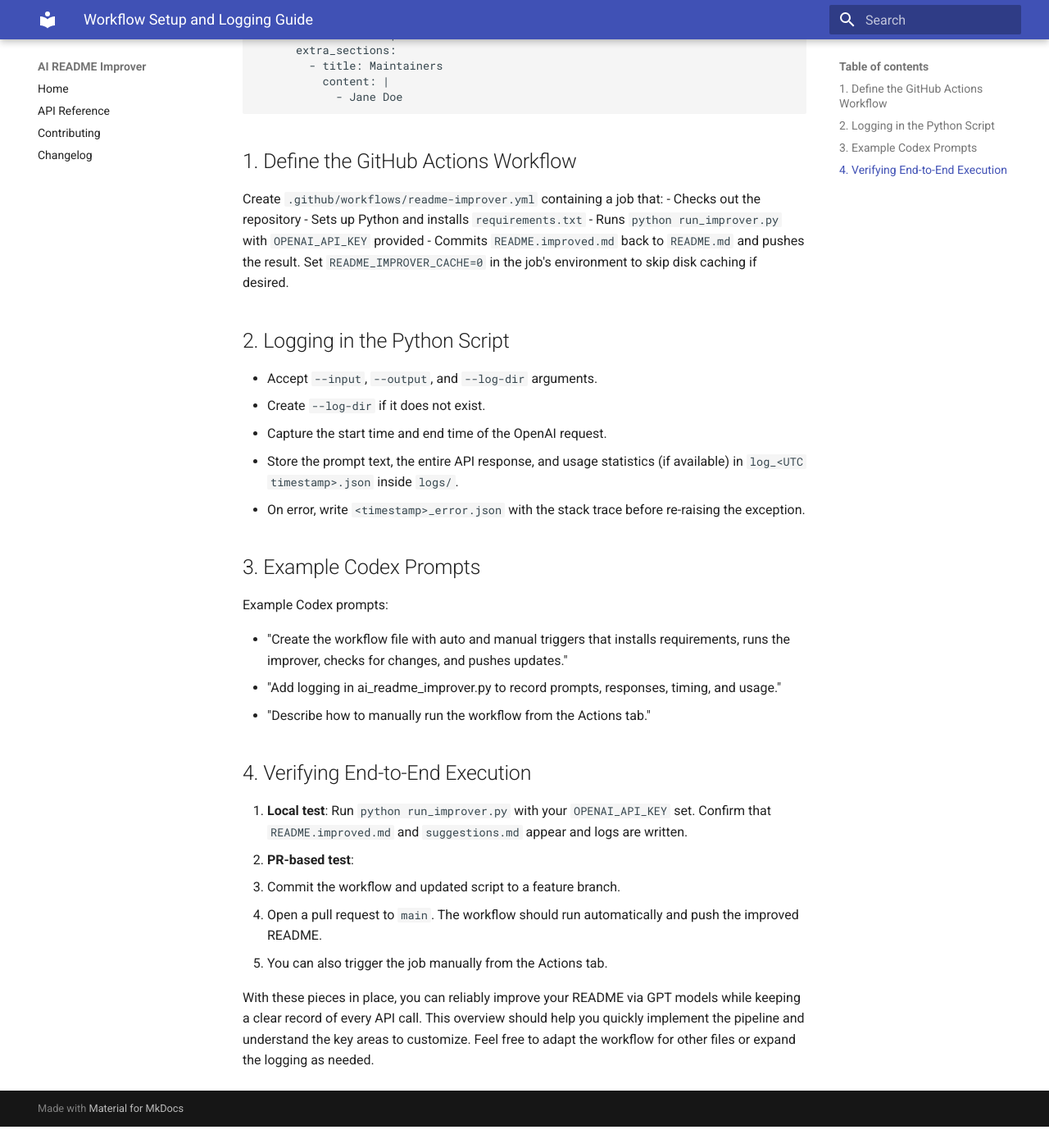
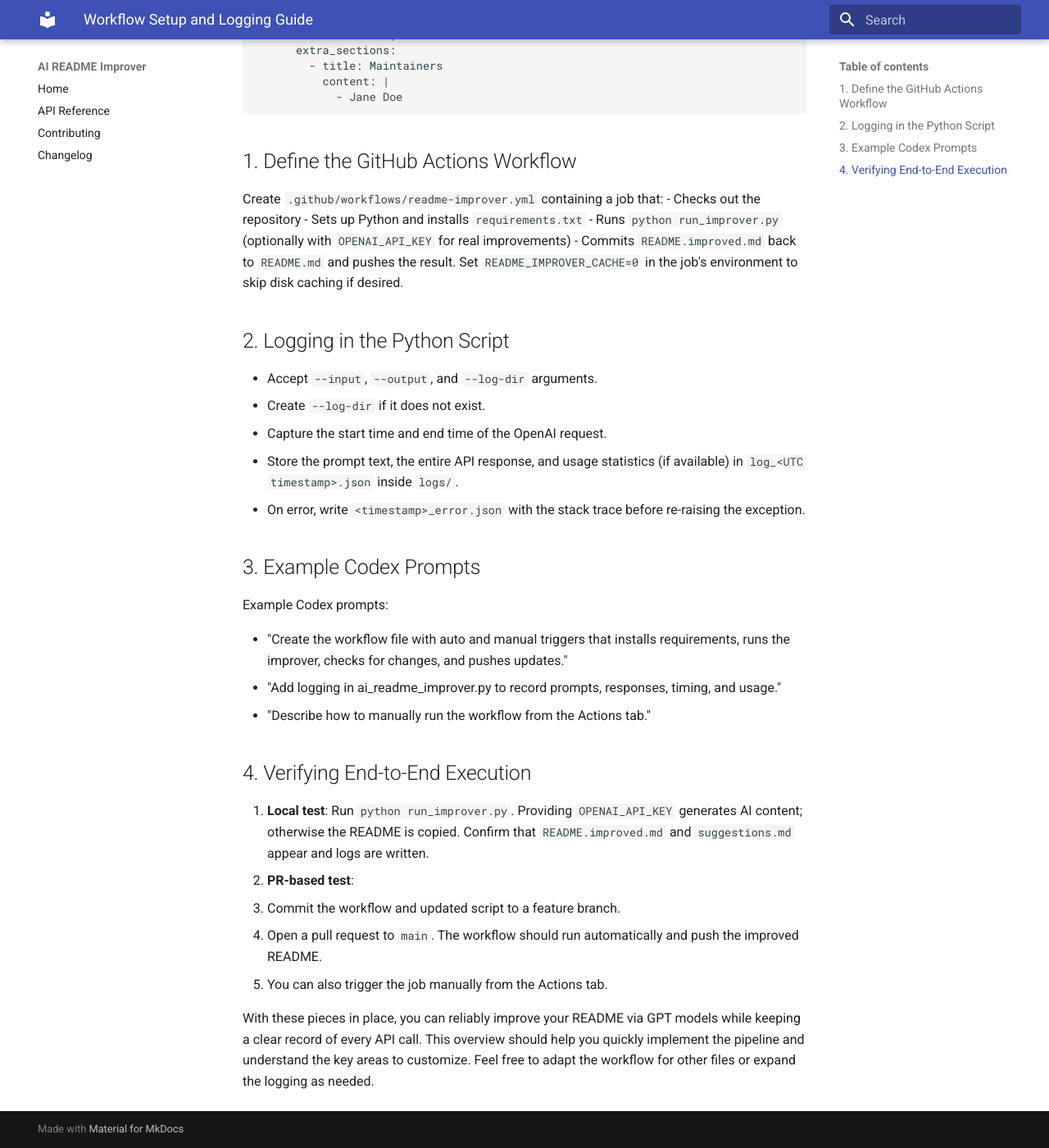
Before and after one commit to habib13352/ai-readme-improver, an MkDocs documentation site: the page built from docs/workflow_instructions.md, in a window 1280 px wide and 1400 px high, scrolled down 440 px. Shown: the whole window at 82% size. Built offline with MkDocs 1.6.1 and Material for MkDocs 9.7.7, drawn with Linux system fonts in a browser that asks for light colours; before the commit the page ends 1814 px from its top, so only the background shows below that.

Commit message:
docs: clarify optional OPENAI_API_KEY

```diff
--- a/docs/workflow_instructions.md
+++ b/docs/workflow_instructions.md
@@ -25,7 +25,7 @@ This guide explains how to set up a simple GitHub Actions workflow that installs
 Create `.github/workflows/readme-improver.yml` containing a job that:
 - Checks out the repository
 - Sets up Python and installs `requirements.txt`
-- Runs `python run_improver.py` with `OPENAI_API_KEY` provided
+- Runs `python run_improver.py` (optionally with `OPENAI_API_KEY` for real improvements)
 - Commits `README.improved.md` back to `README.md` and pushes the result.
   Set `README_IMPROVER_CACHE=0` in the job's environment to skip disk caching if desired.
 
@@ -47,7 +47,7 @@ Example Codex prompts:
 
 ## 4. Verifying End-to-End Execution
 
-1. **Local test**: Run `python run_improver.py` with your `OPENAI_API_KEY` set. Confirm that `README.improved.md` and `suggestions.md` appear and logs are written.
+1. **Local test**: Run `python run_improver.py`. Providing `OPENAI_API_KEY` generates AI content; otherwise the README is copied. Confirm that `README.improved.md` and `suggestions.md` appear and logs are written.
 2. **PR-based test**:
    - Commit the workflow and updated script to a feature branch.
    - Open a pull request to `main`. The workflow should run automatically and push the improved README.
```
Also changed, not shown: README.md (+2 -1 lines), 1 other file.
